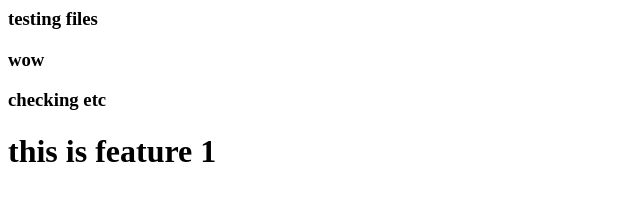
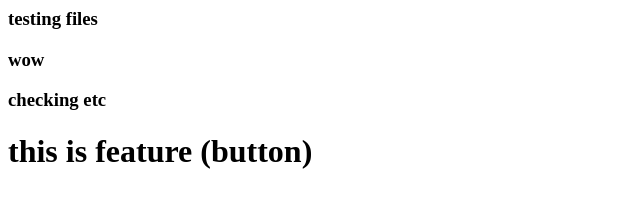
Before and after one commit to amandev99/devman, a plain HTML site: page index.html in a window 1280 px wide. Shown: the whole page, without its empty margins (0-640 px from the left). Drawn offline with Linux system fonts and the light colour scheme.

```diff
--- a/index.html
+++ b/index.html
@@ -1,4 +1,4 @@
 <h3>testing files</h3>
 <h3>wow</h3>
 <h3>checking etc</h3>
-<h1>this is feature 1</h1>
+<h1>this is feature (button)</h1>
```
